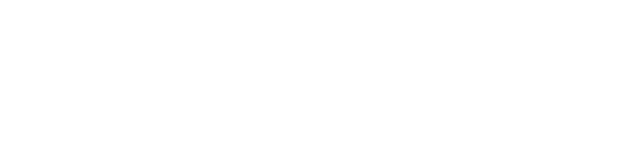
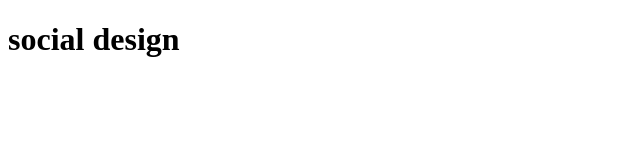
Before and after one commit to Ryohei-Yatsu/yatsushiro3rd, a plain HTML site: page index.html in a window 1280 px wide. Shown: the whole page, without its empty margins (0-640 px from the left). Drawn offline with Linux system fonts and the light colour scheme.

Commit message:
ソーシャルスクエア

```diff
--- a/index.html
+++ b/index.html
@@ -8,7 +8,7 @@
 </head>
 
 <body>
-
+    <h1>social design</h1>
 </body>
 
 </html>
```
